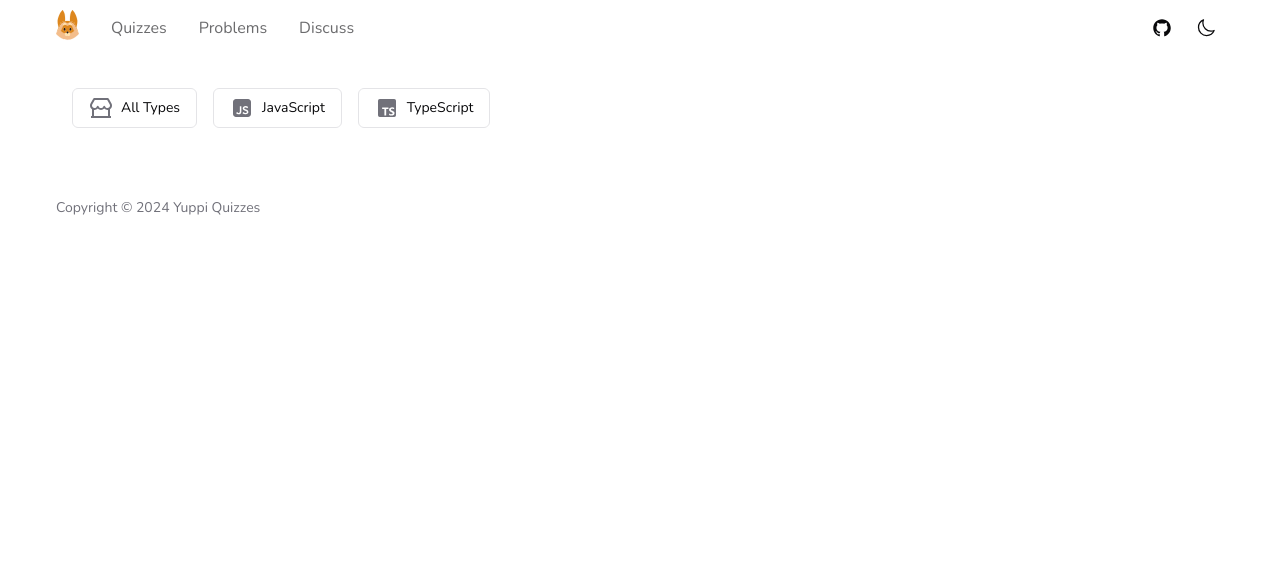
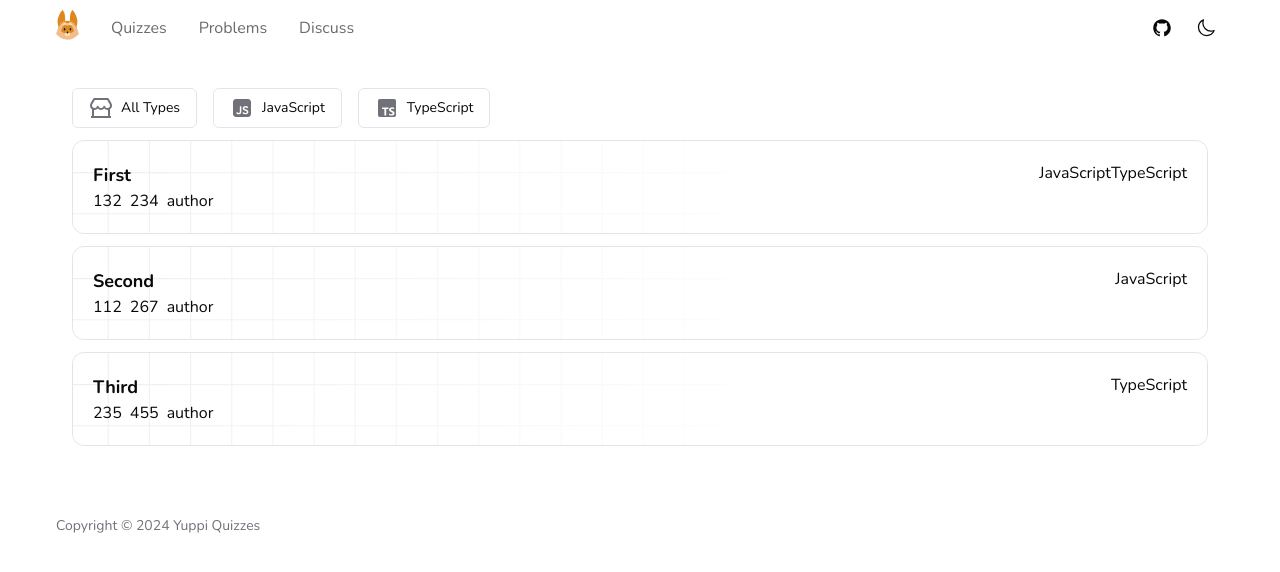
Before and after one commit to Esutarosa/yuppi, a Next.js app: page /problems in a window 1280 px wide. Shown: the top 572 px of the page. Built offline with nearby package versions, Linux system fonts and the light colour scheme.

Commit message:
+ Added Problems component

```diff
--- a/src/components/containers/Problems/ProblemCard/index.tsx
+++ b/src/components/containers/Problems/ProblemCard/index.tsx
@@ -1,7 +1,38 @@
 import type { FC } from "react";
 
-const ProblemCard: FC = () => {
-  return <div></div>;
+import Link from "next/link";
+import Panel from "@/components/common/Panel";
+import GridPattern from "@/components/common/GridPattern";
+
+interface ProblemCardProps {
+  title: string;
+  info: {
+    liked: number;
+    viewed: number;
+    author: string;
+  };
+  tags: string[];
+}
+
+const ProblemCard: FC<ProblemCardProps> = ({ title, info, tags }) => {
+  return (
+    <Link href="/" className="w-full h-full">
+      <Panel hasActiveOnHover>
+        <div className="p-5 flex justify-between relative">
+          <div>
+            <h4 className="text-foreground text-lg">{title}</h4>
+            <div className="flex gap-2">
+              <span>{info.liked}</span>
+              <span>{info.viewed}</span>
+              <span>{info.author}</span>
+            </div>
+          </div>
+          <div className="flex gap-2">{tags}</div>
+          <GridPattern viewBox="768 350" translate="0" scale="300" radial="2" />
+        </div>
+      </Panel>
+    </Link>
+  );
 };
 
 export default ProblemCard;
--- a/src/components/containers/Problems/index.tsx
+++ b/src/components/containers/Problems/index.tsx
@@ -4,11 +4,19 @@ import ProblemCard from "./ProblemCard";
 import SectionContainer from "@/layouts/SectionContainer";
 import Tags from "@/components/common/Tags";
 
+import { PROBLEMS_DATA as getProblemsData } from "@/data/getProblemsCard";
+
 const Problems: FC = () => {
   return (
     <SectionContainer>
       <Tags />
-      <ProblemCard />
+      <div className="flex flex-col gap-3 mt-3">
+        {getProblemsData.map((problem, index) => (
+          <div key={index}>
+            <ProblemCard {...problem} />
+          </div>
+        ))}
+      </div>
     </SectionContainer>
   );
 };
--- /dev/null
+++ b/src/data/getProblemsCard.ts
@@ -0,0 +1,29 @@
+export const PROBLEMS_DATA = [
+  {
+    title: "First",
+    info: {
+      liked: 132,
+      viewed: 234,
+      author: "author",
+    },
+    tags: ["JavaScript", "TypeScript"],
+  },
+  {
+    title: "Second",
+    info: {
+      liked: 112,
+      viewed: 267,
+      author: "author",
+    },
+    tags: ["JavaScript"],
+  },
+  {
+    title: "Third",
+    info: {
+      liked: 235,
+      viewed: 455,
+      author: "author",
+    },
+    tags: ["TypeScript"],
+  },
+];
```
